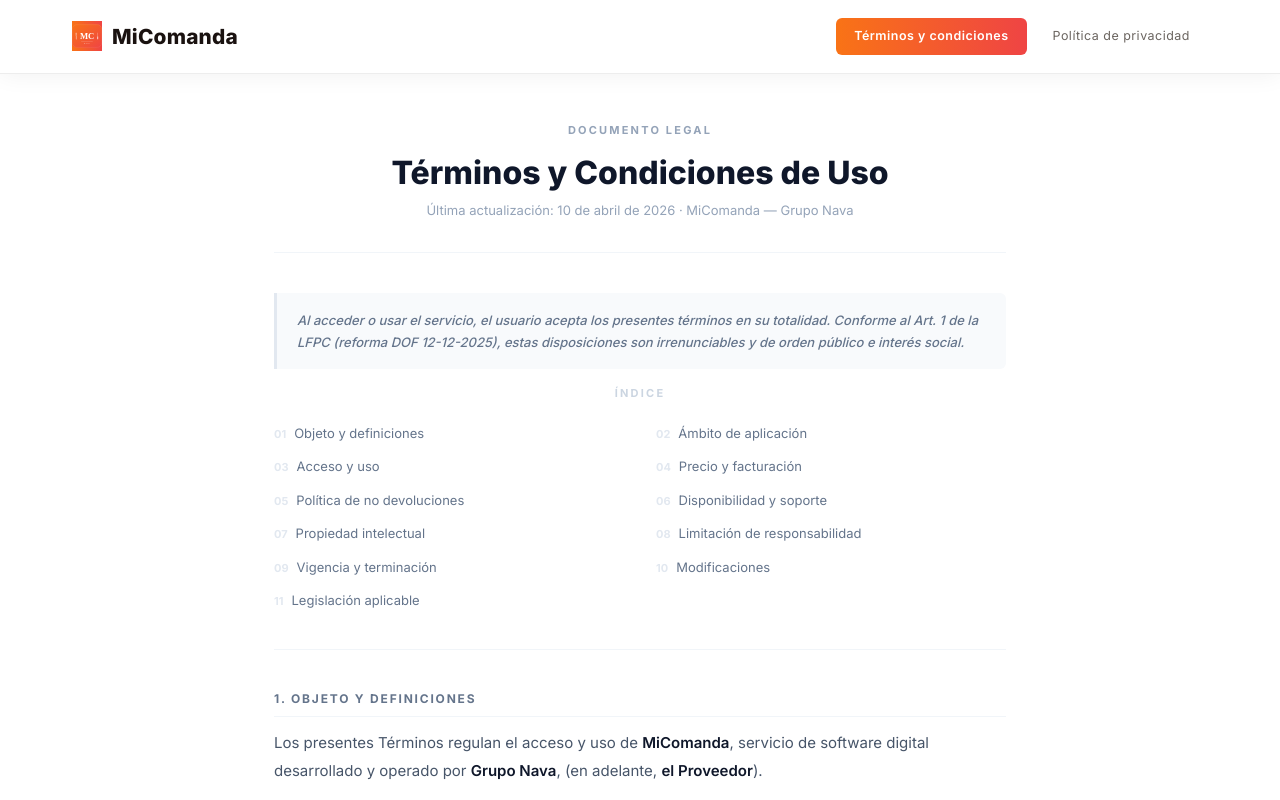
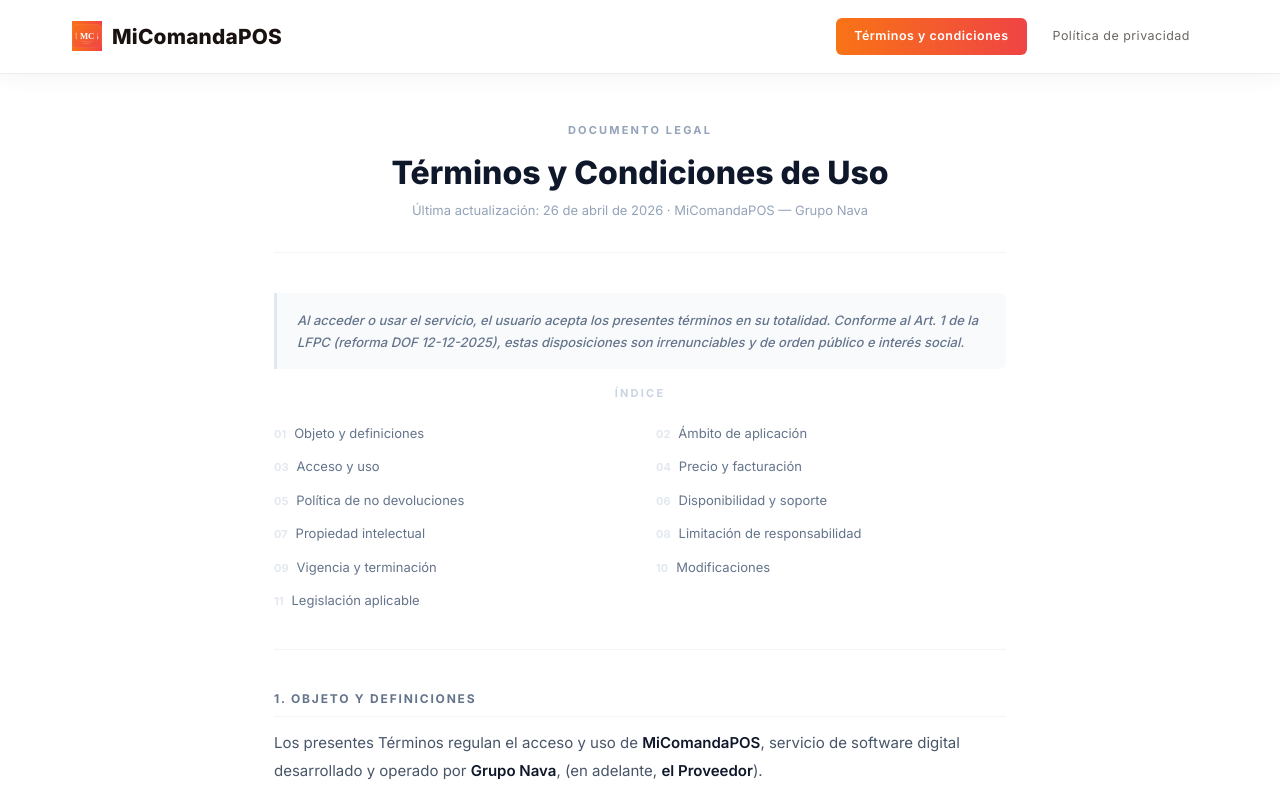
Before and after one commit to luissnava/landing-pos, a Next.js app: page /legal in a window 1280 px wide. Shown: the top 800 px of the page. Built offline with nearby package versions, Linux system fonts and the light colour scheme.

Commit message:
fix legal

```diff
--- a/app/components/Hero/index.tsx
+++ b/app/components/Hero/index.tsx
@@ -19,7 +19,7 @@ export default function Hero({ data }: HeroProps) {
           <span className="hero-eyebrow-line" />
         </div>
         <h1 className="hero-h1">
-          El sistema POS que<br /><em>su restaurante merece</em>
+          El sistema POS que<br /><em>tu restaurante merece</em>
         </h1>
         <p className="hero-p">{data.subtitle}</p>
         <div className="hero-btns">
--- a/app/components/legal/Legal.tsx
+++ b/app/components/legal/Legal.tsx
@@ -12,10 +12,10 @@ const CONFIG = {
   nombre: "Grupo Nava",
   domicilio: "[DOMICILIO FISCAL]",
   email: "contacto@gruponava.org",
-  telefono: "[TELÉFONO]",
+  telefono: "5511421531",
   sitio: "micomanda.gruponava.org",
-  servicio: "MiComanda",
-  fecha: "10 de abril de 2026",
+  servicio: "MiComandaPOS",
+  fecha: "26 de abril de 2026",
 };
 
 // ─── Componentes base ─────────────────────────────────────────────────────────
@@ -384,8 +384,8 @@ export default function LegalPages() {
     <div className="legal-page">
       <nav className="legal-nav">
         <Link href="/" className="legal-nav-logo">
-          <Image src={logo} alt="MiComanda" width={32} height={32} className="legal-logo-mark" />
-          MiComanda
+          <Image src={logo} alt="MiComandaPOS" width={32} height={32} className="legal-logo-mark" />
+          MiComandaPOS
         </Link>
         <div className="legal-nav-links">
           {TABS.map((tab) => (
--- a/app/data/landing-data.json
+++ b/app/data/landing-data.json
@@ -3,7 +3,7 @@
     "title": "Sistema POS para Restaurantes",
     "subtitle": "Gestiona tu restaurante de manera profesional con nuestro sistema POS diseñado específicamente para el sector restaurantero",
     "cta": "Contactar por WhatsApp",
-    "whatsappNumber": "522205983294"
+    "whatsappNumber": "5511421531"
   },
 
   "features": [
@@ -136,7 +136,7 @@
   "contact": {
     "title": "¿Listo para transformar tu restaurante?",
     "subtitle": "Contáctanos por WhatsApp y te ayudaremos a elegir el plan perfecto para tu negocio",
-    "whatsappNumber": "522205983294",
+    "whatsappNumber": "5511421531",
     "whatsappMessage": "Hola, me interesa conocer más sobre el sistema POS para restaurantes"
   }
 }
```
